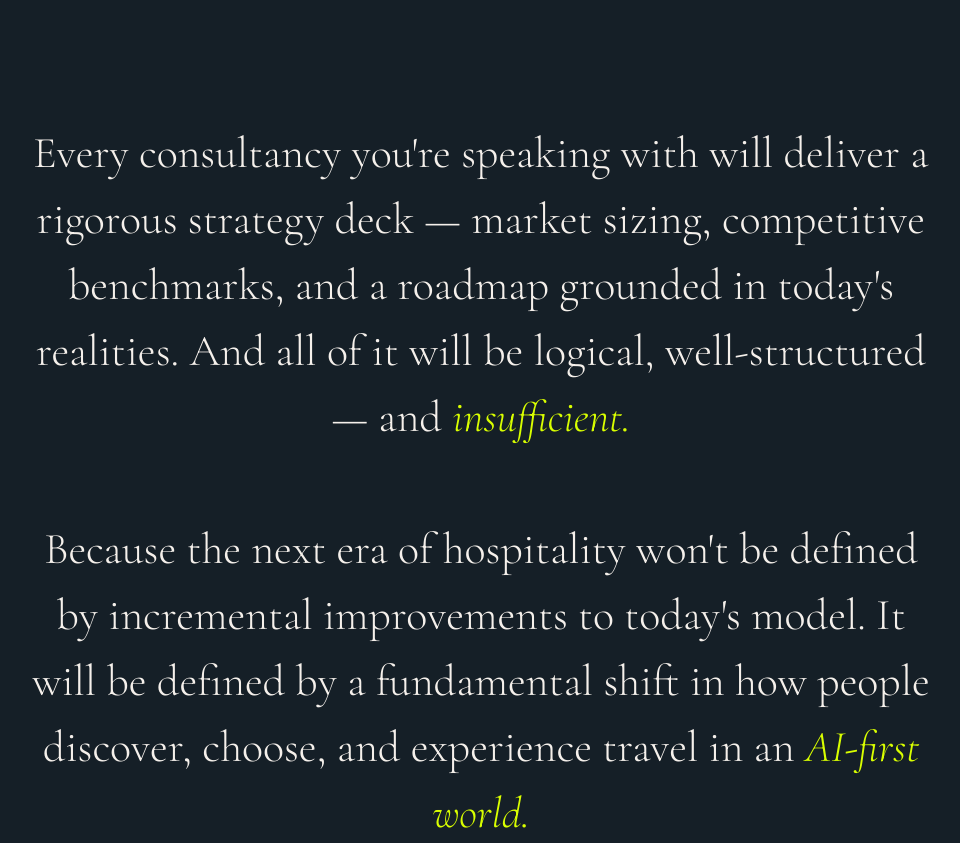
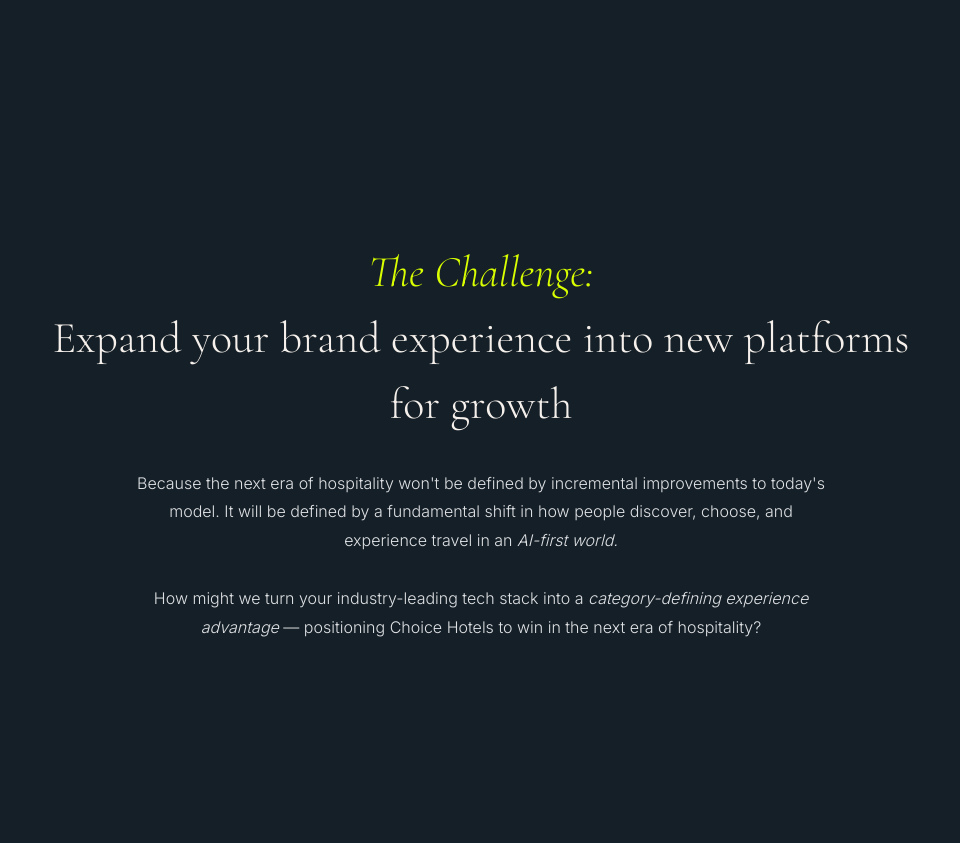
Before and after one commit to Chenyijiedesign/choice-hotels-proposal, a plain HTML site: page index.html in a window 1280 px wide. Shown: the part 760-1603 px from the top of the page, without its empty margins (159-1119 px from the left). Drawn offline with nearby package versions, Linux system fonts and the light colour scheme.

Commit message:
Provocation section: keep headline large, shrink body copy to text size

```diff
--- a/index.html
+++ b/index.html
@@ -263,6 +263,21 @@
 
       .provocation-text .highlight {
         color: var(--alchemy);
+        font-style: italic;
+      }
+
+      .provocation-body {
+        font-family: var(--sans);
+        font-size: 16px;
+        font-weight: 300;
+        line-height: 1.8;
+        max-width: 700px;
+        margin: 32px auto 0;
+        color: var(--text-gray);
+      }
+
+      .provocation-body .highlight {
+        color: var(--gold);
         font-style: italic;
       }
 
@@ -1336,11 +1351,10 @@
     <section class="section provocation" data-section="The Challenge">
       <div class="section-inner">
         <p class="provocation-text fade-in">
-          Every consultancy you're speaking with will deliver a rigorous
-          strategy deck — market sizing, competitive benchmarks, and a roadmap
-          grounded in today's realities. And all of it will be logical,
-          well-structured — and <span class="highlight">insufficient.</span
-          ><br /><br />
+          <span class="highlight">The Challenge:</span>
+          <br />Expand your brand experience into new platforms for growth
+        </p>
+        <p class="provocation-body fade-in">
           Because the next era of hospitality won't be defined by incremental
           improvements to today's model. It will be defined by a fundamental
           shift in how people discover, choose, and experience travel in an
```
